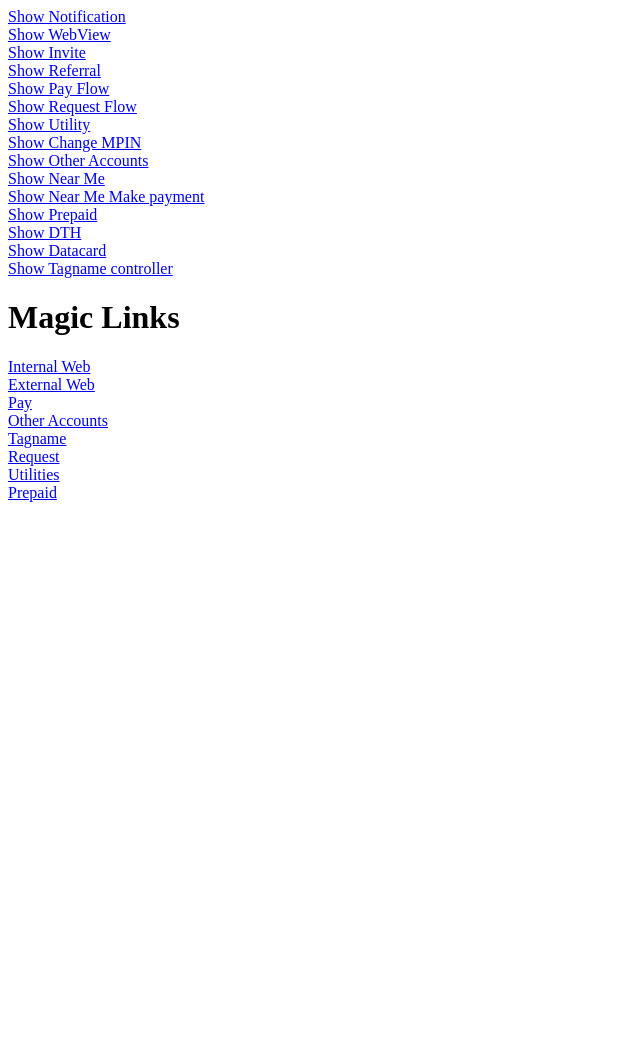
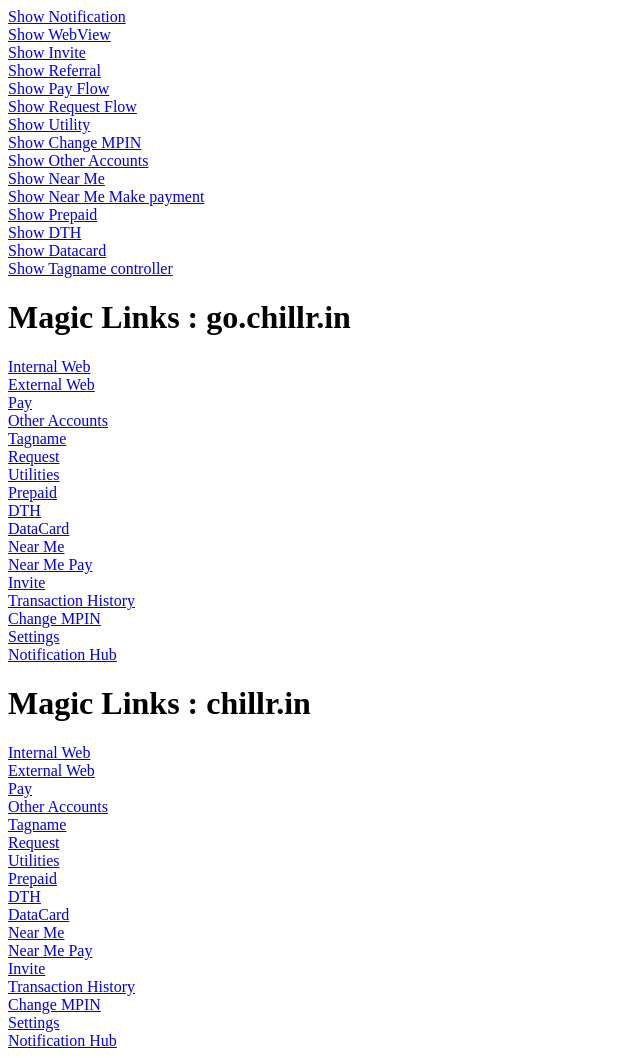
Before and after one commit to shahzin/ThankYouSachin, a plain HTML site: page sample.html in a window 1280 px wide. Shown: the whole page, without its empty margins (0-640 px from the left). Before the commit the page ends 800 px from the top, so only its background shows below. Drawn offline with Linux system fonts and the light colour scheme.

Commit message:
Update sample.html

```diff
--- a/sample.html
+++ b/sample.html
@@ -20,7 +20,7 @@
   <a href="chillr://intent_action_show_utilities_datacard">Show Datacard</a><br/>
   <a href="chillr://intent_action_show_tagname">Show Tagname controller</a><br/>
 
-  <h1>Magic Links</h1>
+  <h1>Magic Links : go.chillr.in</h1>
   <a href="https://go.chillr.in/internal/?data=https://chillr.in/">Internal Web</a><br/>
   <a href="https://go.chillr.in/external/?data=https://chillr.in/">External Web</a><br/>
   <a href="https://go.chillr.in/page/pay">Pay</a><br/>
@@ -29,5 +29,33 @@
   <a href="https://go.chillr.in/page/request">Request</a><br/>
   <a href="https://go.chillr.in/page/utilities">Utilities</a><br/>
   <a href="https://go.chillr.in/page/utilities/prepaid">Prepaid</a><br/>
+  <a href="https://go.chillr.in/page/utilities/dth">DTH</a><br/>
+  <a href="https://go.chillr.in/page/utilities/datacard">DataCard</a><br/>
+  <a href="https://go.chillr.in/page/nearme">Near Me</a><br/>
+  <a href="https://go.chillr.in/page/nearme/pay">Near Me Pay</a><br/>
+  <a href="https://go.chillr.in/page/invite">Invite</a><br/>
+  <a href="https://go.chillr.in/page/transaction_history">Transaction History</a><br/>
+  <a href="https://go.chillr.in/page/change_mpin">Change MPIN</a><br/>
+  <a href="https://go.chillr.in/page/settings">Settings</a><br/>
+  <a href="https://go.chillr.in/page/notification_hub">Notification Hub</a><br/>
+
+  <h1>Magic Links : chillr.in</h1>
+  <a href="https://chillr.in/internal/?data=https://chillr.in/">Internal Web</a><br/>
+  <a href="https://chillr.in/external/?data=https://chillr.in/">External Web</a><br/>
+  <a href="https://chillr.in/page/pay">Pay</a><br/>
+  <a href="https://chillr.in/page/pay/other">Other Accounts</a><br/>
+  <a href="https://chillr.in/page/pay/tagname">Tagname</a><br/>
+  <a href="https://chillr.in/page/request">Request</a><br/>
+  <a href="https://chillr.in/page/utilities">Utilities</a><br/>
+  <a href="https://chillr.in/page/utilities/prepaid">Prepaid</a><br/>
+  <a href="https://chillr.in/page/utilities/dth">DTH</a><br/>
+  <a href="https://chillr.in/page/utilities/datacard">DataCard</a><br/>
+  <a href="https://chillr.in/page/nearme">Near Me</a><br/>
+  <a href="https://chillr.in/page/nearme/pay">Near Me Pay</a><br/>
+  <a href="https://chillr.in/page/invite">Invite</a><br/>
+  <a href="https://chillr.in/page/transaction_history">Transaction History</a><br/>
+  <a href="https://chillr.in/page/change_mpin">Change MPIN</a><br/>
+  <a href="https://chillr.in/page/settings">Settings</a><br/>
+  <a href="https://chillr.in/page/notification_hub">Notification Hub</a><br/>
 </body>
 <html>
```
